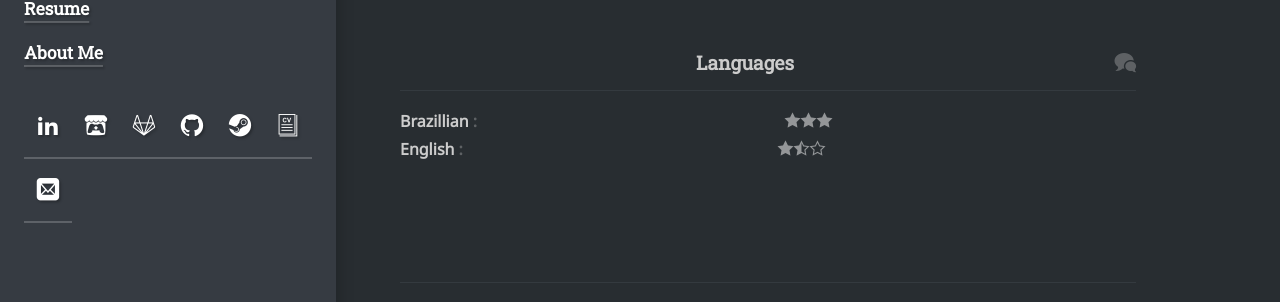
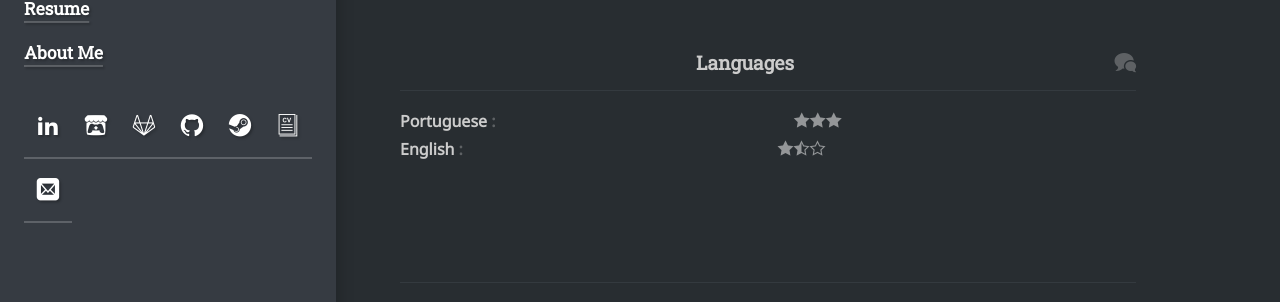
Before and after one commit to cauemarcovich/cauemarcovich.github.io, a Jekyll site: the page built from resume.md, in a window 1280 px wide and 900 px high, scrolled down 2746 px. Shown: the part 481-783 px from the top of the window. Built offline with Jekyll 4.4.1, drawn with Linux system fonts in a browser that asks for light colours; cached includes are drawn as plain includes; nearby versions of some CDN libraries; some web fonts are replaced; library files that are not in the unit come from our copies.

Commit message:
Fixing the portuguese language

```diff
--- a/_data/resume.yml
+++ b/_data/resume.yml
@@ -150,7 +150,7 @@ skills:
     keywords:
       - "MongoDB"
 languages:
-  - language: "Brazillian"
+  - language: "Portuguese"
     fluency: "Native speaker"
   - language: "English"
     fluency: "Limited working proficiency"
```
